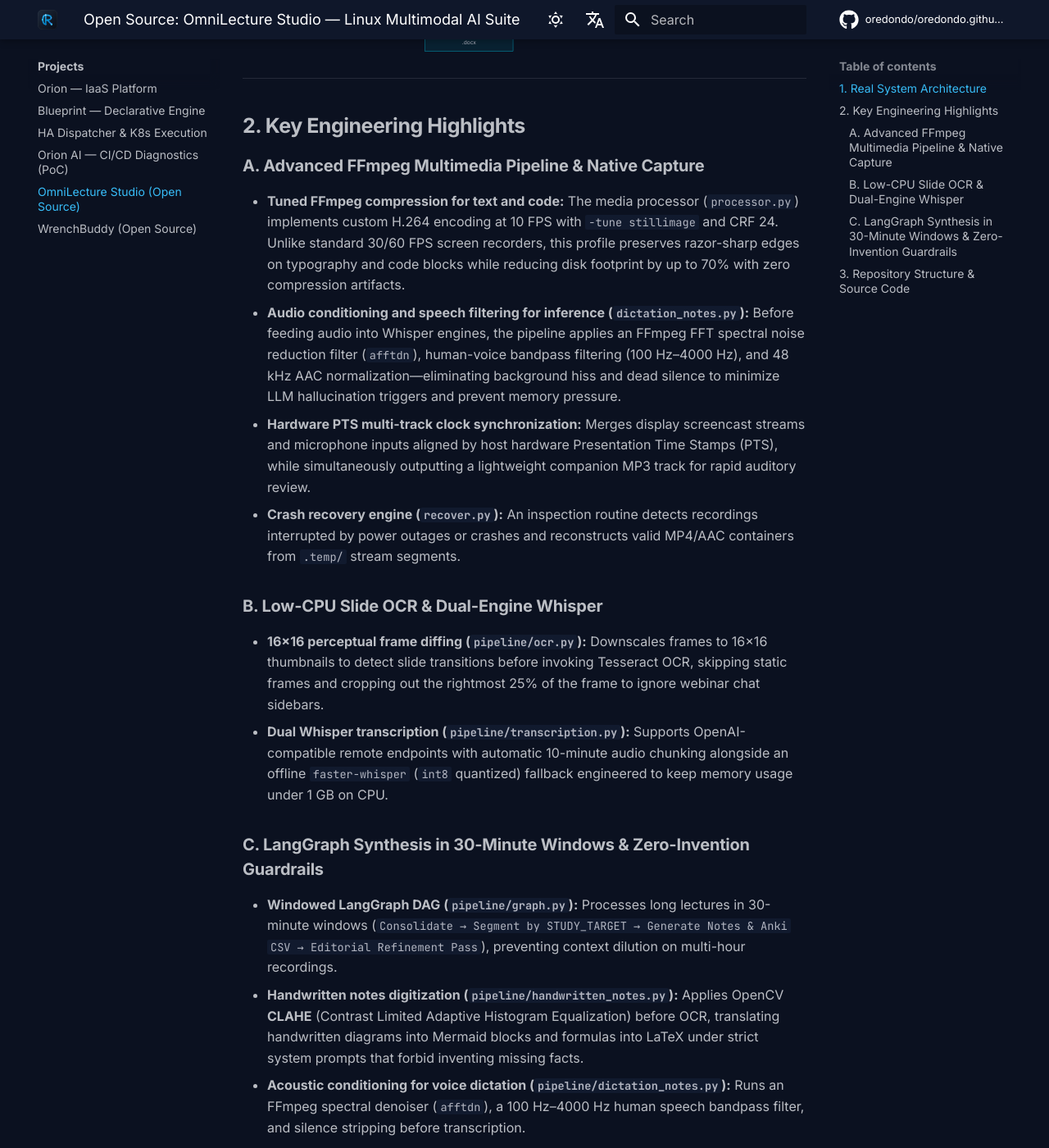
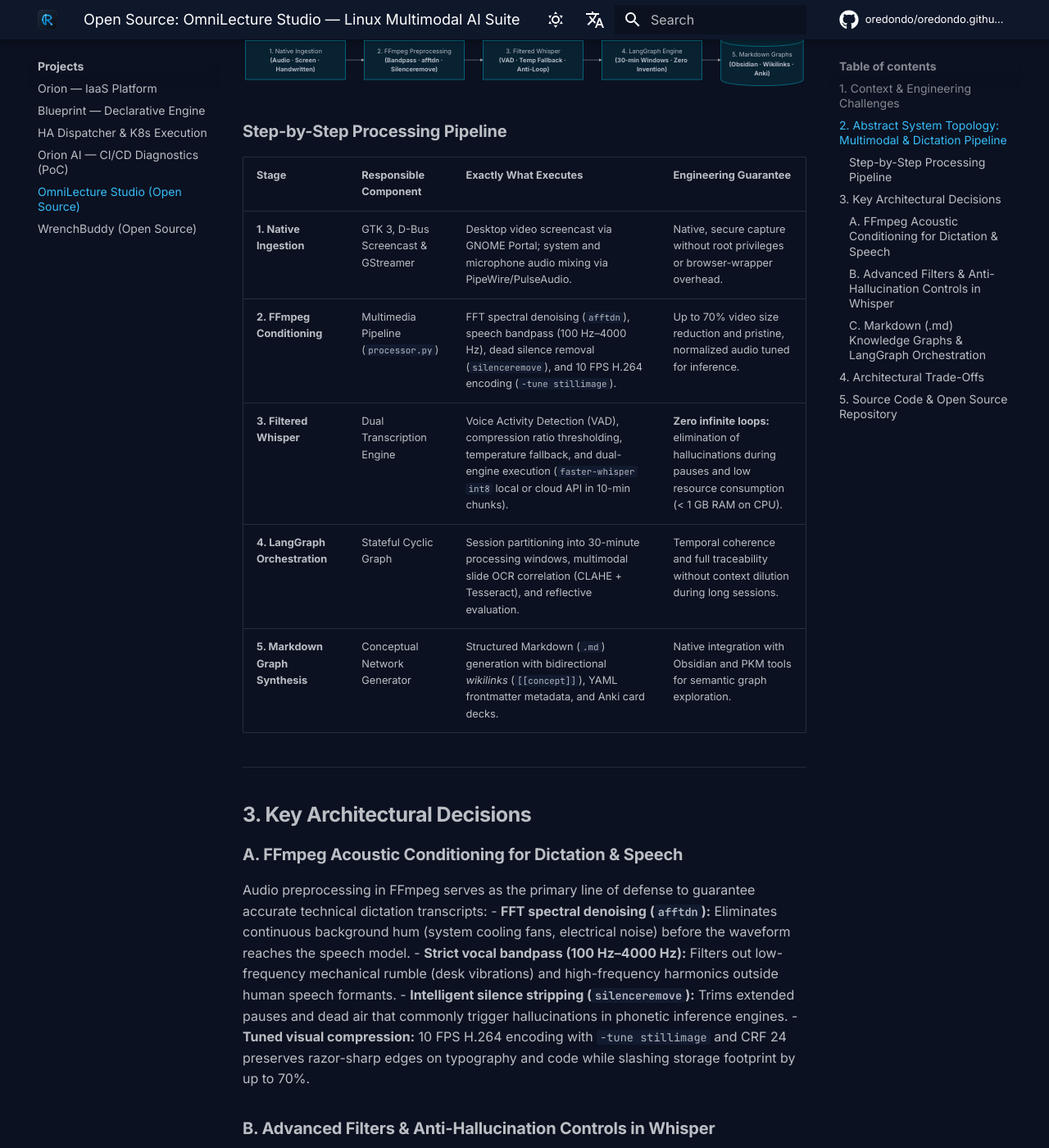
Before and after one commit to oredondo/oredondo.github.io, an MkDocs documentation site: the page built from docs/projects/omni-lecture.md, in a window 1280 px wide and 1400 px high, scrolled down 1351 px. Shown: the whole window at 82% size. Built offline with MkDocs 1.6.1 and Material for MkDocs 9.7.7, drawn with Linux system fonts in a browser that asks for light colours; comment, search, counter and statistics services are not loaded; some of the changed text lies outside the part shown.

Commit message:
refactor(omni-lecture): streamline architecture, emphasize FFmpeg dictation & Whisper filters, focus on Markdown knowledge graphs

````diff
--- a/docs/projects/omni-lecture.md
+++ b/docs/projects/omni-lecture.md
@@ -1,7 +1,7 @@
 ---
 title: "Open Source: OmniLecture Studio — Linux Multimodal AI Suite"
 description: >-
-  A native Linux (Wayland/GNOME, GTK 3) screen/audio capture and multimodal LangGraph study pipeline combining dual Whisper engines, OpenCV CLAHE + Tesseract OCR, and anti-hallucination guardrails.
+  Native Linux (Wayland/GNOME, GTK 3) suite with FFmpeg multimedia pipeline for voice dictations, Whisper anti-hallucination speech filtering, and LangGraph-powered Markdown knowledge graphs.
 ---
 
 # OmniLecture Studio: Native Linux Multimodal AI Suite
@@ -11,79 +11,88 @@ description: >-
 | **Role** | Creator & Maintainer (Open Source) |
 | **Repository** | [:fontawesome-brands-github: `github.com/oredondo/omnilecture-studio`](https://github.com/oredondo/omnilecture-studio) (MIT License) |
 | **Domain** | Linux desktop engineering (Wayland / GNOME / GTK 3) & multimodal LangGraph pipelines |
-| **Stack** | Python 3.10+, GTK 3, D-Bus Screencast, GStreamer (PipeWire/PulseAudio), FFmpeg, LangGraph, `faster-whisper` (`int8`) + Whisper API, OpenCV (CLAHE), Tesseract OCR |
+| **Stack** | Python 3.10+, GTK 3, D-Bus Screencast, GStreamer, FFmpeg, LangGraph, `faster-whisper` (`int8`), Whisper API, OpenCV (CLAHE), Tesseract OCR |
 
-!!! abstract "Overview"
+!!! abstract "Architectural summary"
 
-    **OmniLecture Studio** is an open-source, Linux-native academic and technical productivity suite built for GNOME (Wayland & X11). It captures online lectures, slides, handwritten notebook photos, and voice dictations, processing them through a multi-node **LangGraph** workflow into structured Markdown notes, Microsoft Word (`.docx`) documents, and spaced-repetition **Anki** flashcard decks under a strict zero-invention policy.
+    **OmniLecture Studio** is an open-source academic and technical productivity suite built natively for Linux desktops (GNOME / Wayland and X11). It combines native screen and audio capture via system APIs, an advanced **FFmpeg acoustic conditioning pipeline for voice dictations**, **speech filtering in Whisper to prevent hallucinations**, and a multi-node **LangGraph** engine that synthesizes content into **interconnected Markdown (`.md`) knowledge graphs** (compatible with Obsidian and PKM tools) alongside spaced-repetition **Anki** flashcard decks under strict zero-invention guardrails.
 
 ---
 
-## 1. Real System Architecture
+## 1. Context & Engineering Challenges
 
-Unlike web wrappers, OmniLecture Studio integrates directly with the Linux desktop stack (`GNOME Shell D-Bus Screencast`, `GStreamer`, `FFmpeg`) and orchestrates local and cloud AI models through modular pipelines:
+Automating the processing of technical lectures, conferences, and voice dictations on Linux presented three critical engineering challenges:
 
-```mermaid
-flowchart TD
-    subgraph UI["CLI & Native GTK 3 Interface"]
-        CLI["main.py: CLI Orchestrator"]
-        GUI["gui.py: GTK 3 Native UI (4 Tabs)"]
-    end
-
-    subgraph Capture["Linux Desktop Capture & Conditioning"]
-        Det["detector.py: Zoom Window Daemon"]
-        Vid["video_recorder.py: GNOME D-Bus Screencast"]
-        Aud["audio_recorder.py: GStreamer (PipeWire / PulseAudio)"]
-        Proc["processor.py: FFmpeg H.264 10fps stillimage + MP3"]
-        CLI & GUI --> Det & Vid & Aud --> Proc
-    end
-
-    subgraph Whisper["Dual Whisper Transcription Engine"]
-        W_Cloud["Remote Whisper API (10-min chunks)"]
-        W_Local["Local faster-whisper (CPU int8, RAM < 1 GB)"]
-    end
-
-    subgraph Pipelines["Multimodal Processing Pipelines"]
-        Notes["pipeline/generate_notes.py<br/>Class Notes & Anki"]
-        OCR["pipeline/ocr.py<br/>16x16 Slide Diff + Tesseract"]
-        Graph["pipeline/graph.py<br/>LangGraph 30-min Windows"]
-        Hand["pipeline/handwritten_notes.py<br/>OpenCV CLAHE + Zero-Invention OCR"]
-        Dict["pipeline/dictation_notes.py<br/>FFmpeg afftdn Denoiser + Structuring"]
-    end
-
-    Proc --> Notes
-    Notes --> OCR & W_Cloud & W_Local
-    OCR & W_Cloud & W_Local --> Graph
-    Graph --> Export["pipeline/docx_exporter.py<br/>Markdown + Anki CSV + .docx"]
-    Hand & Dict --> Export
-```
+1. **Acoustic noise & transcription hallucinations:** Raw audio (breathing, keyboard clicks, dead silence, background hum) frequently drives Whisper into infinite repetition loops or hallucinated phrases.
+2. **Compute & storage overhead:** Standard screen recording tools capture video at 30/60 FPS, creating massive, inefficient files for content where the majority of the display (slides, terminals, code) remains static.
+3. **Loss of conceptual relationships:** Dumping notes into flat, linear text blocks discards the semantic richness of a technical session, hindering the connection between interdependent concepts.
 
 ---
 
-## 2. Key Engineering Highlights
+## 2. Abstract System Topology: Multimodal & Dictation Pipeline
 
-### A. Advanced FFmpeg Multimedia Pipeline & Native Capture
-- **Tuned FFmpeg compression for text and code:** The media processor (`processor.py`) implements custom H.264 encoding at 10 FPS with `-tune stillimage` and CRF 24. Unlike standard 30/60 FPS screen recorders, this profile preserves razor-sharp edges on typography and code blocks while reducing disk footprint by up to 70% with zero compression artifacts.
-- **Audio conditioning and speech filtering for inference (`dictation_notes.py`):** Before feeding audio into Whisper engines, the pipeline applies an FFmpeg FFT spectral noise reduction filter (`afftdn`), human-voice bandpass filtering (100 Hz–4000 Hz), and 48 kHz AAC normalization—eliminating background hiss and dead silence to minimize LLM hallucination triggers and prevent memory pressure.
-- **Hardware PTS multi-track clock synchronization:** Merges display screencast streams and microphone inputs aligned by host hardware Presentation Time Stamps (PTS), while simultaneously outputting a lightweight companion MP3 track for rapid auditory review.
-- **Crash recovery engine (`recover.py`):** An inspection routine detects recordings interrupted by power outages or crashes and reconstructs valid MP4/AAC containers from `.temp/` stream segments.
+OmniLecture Studio decouples capture, signal preprocessing, filtered transcription, and conceptual synthesis into a deterministic pipeline:
 
-### B. Low-CPU Slide OCR & Dual-Engine Whisper
-- **16×16 perceptual frame diffing (`pipeline/ocr.py`):** Downscales frames to 16×16 thumbnails to detect slide transitions before invoking Tesseract OCR, skipping static frames and cropping out the rightmost 25% of the frame to ignore webinar chat sidebars.
-- **Dual Whisper transcription (`pipeline/transcription.py`):** Supports OpenAI-compatible remote endpoints with automatic 10-minute audio chunking alongside an offline `faster-whisper` (`int8` quantized) fallback engineered to keep memory usage under 1 GB on CPU.
+```mermaid
+flowchart LR
+    In["1. Native Ingestion<br/><b>(Audio · Screen · Handwritten)</b>"] --> FFmpeg["2. FFmpeg Preprocessing<br/><b>(Bandpass · afftdn · Silenceremove)</b>"]
+    FFmpeg --> Whisper["3. Filtered Whisper<br/><b>(VAD · Temp Fallback · Anti-Loop)</b>"]
+    Whisper --> Graph["4. LangGraph Engine<br/><b>(30-min Windows · Zero Invention)</b>"]
+    Graph --> MD[("5. Markdown Graphs<br/><b>(Obsidian · Wikilinks · Anki)</b>")]
+```
 
-### C. LangGraph Synthesis in 30-Minute Windows & Zero-Invention Guardrails
-- **Windowed LangGraph DAG (`pipeline/graph.py`):** Processes long lectures in 30-minute windows (`Consolidate → Segment by STUDY_TARGET → Generate Notes & Anki CSV → Editorial Refinement Pass`), preventing context dilution on multi-hour recordings.
-- **Handwritten notes digitization (`pipeline/handwritten_notes.py`):** Applies OpenCV **CLAHE** (Contrast Limited Adaptive Histogram Equalization) before OCR, translating handwritten diagrams into Mermaid blocks and formulas into LaTeX under strict system prompts that forbid inventing missing facts.
-- **Acoustic conditioning for voice dictation (`pipeline/dictation_notes.py`):** Runs an FFmpeg spectral denoiser (`afftdn`), a 100 Hz–4000 Hz human speech bandpass filter, and silence stripping before transcription.
+### Step-by-Step Processing Pipeline
+
+| Stage | Responsible Component | Exactly What Executes | Engineering Guarantee |
+| :--- | :--- | :--- | :--- |
+| **1. Native Ingestion** | GTK 3, D-Bus Screencast & GStreamer | Desktop video screencast via GNOME Portal; system and microphone audio mixing via PipeWire/PulseAudio. | Native, secure capture without root privileges or browser-wrapper overhead. |
+| **2. FFmpeg Conditioning** | Multimedia Pipeline (`processor.py`) | FFT spectral denoising (`afftdn`), speech bandpass (100 Hz–4000 Hz), dead silence removal (`silenceremove`), and 10 FPS H.264 encoding (`-tune stillimage`). | Up to 70% video size reduction and pristine, normalized audio tuned for inference. |
+| **3. Filtered Whisper** | Dual Transcription Engine | Voice Activity Detection (VAD), compression ratio thresholding, temperature fallback, and dual-engine execution (`faster-whisper int8` local or cloud API in 10-min chunks). | **Zero infinite loops:** elimination of hallucinations during pauses and low resource consumption (< 1 GB RAM on CPU). |
+| **4. LangGraph Orchestration** | Stateful Cyclic Graph | Session partitioning into 30-minute processing windows, multimodal slide OCR correlation (CLAHE + Tesseract), and reflective evaluation. | Temporal coherence and full traceability without context dilution during long sessions. |
+| **5. Markdown Graph Synthesis** | Conceptual Network Generator | Structured Markdown (`.md`) generation with bidirectional *wikilinks* (`[[concept]]`), YAML frontmatter metadata, and Anki card decks. | Native integration with Obsidian and PKM tools for semantic graph exploration. |
 
 ---
 
-## 3. Repository Structure & Source Code
+## 3. Key Architectural Decisions
 
-The complete Python codebase, GTK 3 components, FFmpeg pipelines, and LangGraph definitions are public on GitHub:
+### A. FFmpeg Acoustic Conditioning for Dictation & Speech
+Audio preprocessing in FFmpeg serves as the primary line of defense to guarantee accurate technical dictation transcripts:
+- **FFT spectral denoising (`afftdn`):** Eliminates continuous background hum (system cooling fans, electrical noise) before the waveform reaches the speech model.
+- **Strict vocal bandpass (100 Hz–4000 Hz):** Filters out low-frequency mechanical rumble (desk vibrations) and high-frequency harmonics outside human speech formants.
+- **Intelligent silence stripping (`silenceremove`):** Trims extended pauses and dead air that commonly trigger hallucinations in phonetic inference engines.
+- **Tuned visual compression:** 10 FPS H.264 encoding with `-tune stillimage` and CRF 24 preserves razor-sharp edges on typography and code while slashing storage footprint by up to 70%.
 
-- :fontawesome-brands-github: **Source Repository:** [`github.com/oredondo/omnilecture-studio`](https://github.com/oredondo/omnilecture-studio)
+### B. Advanced Filters & Anti-Hallucination Controls in Whisper
+To counter Whisper's tendency to loop or hallucinate text when audio signal degrades, the pipeline enforces strict phonetic guardrails:
+- **Voice Activity Detection (VAD):** Discards silent or low-energy segments prior to invoking the neural network.
+- **Temperature Fallback:** Begins inference at temperature `0.0` (maximum determinism) and only steps up temperature if the compression ratio exceeds `compression_ratio_threshold` (2.4), preventing phrase repetition cascades.
+- **Dual execution engine:** Allows seamless toggling between an offline `faster-whisper` engine quantized in `int8` (running on CPU with under 1 GB RAM without sending data over the network) and the remote Whisper API with automatic 10-minute chunking.
+
+### C. Markdown (`.md`) Knowledge Graphs & LangGraph Orchestration
+OmniLecture avoids closed, proprietary document formats in favor of **interconnected Markdown knowledge graphs**:
+- **Stateful LangGraph machine:** Orchestrates the session across consecutive 30-minute windows (`Segmentation → Entity Extraction → Refinement`), preventing context degradation on multi-hour recordings.
+- **Semantic interlinking (Obsidian Knowledge Graphs):** Every key concept, formula, or definition is linked via bidirectional *wikilinks* (`[[Key Concept]]`) and hierarchical taxonomies in Markdown (`.md`), enabling full semantic graph visualization in Obsidian and Personal Knowledge Management (PKM) ecosystems.
+- **Spaced repetition:** Automatically outputs Anki flashcard decks mapped to concepts within the graph, ensuring long-term knowledge retention.
+
+---
+
+## 4. Architectural Trade-Offs
+
+| Decision | Alternative Considered | Trade-Off Rationale |
+| :--- | :--- | :--- |
+| **Upstream FFmpeg conditioning** | Feeding raw audio directly to Whisper | Eliminates background hum and silence that provoke infinite repetition loops and hallucinations. |
+| **VAD & Temperature Fallback filters** | Standard single-pass fixed-temperature inference | Prevents repetitive phrase generation and enforces deterministic transcription outputs. |
+| **Markdown knowledge graphs (`.md`)** | Proprietary word-processing formats | Models linked conceptual networks via *wikilinks* compatible with Obsidian and versionable in Git. |
+| **Dual Whisper (`int8` local + Cloud)** | Cloud-only or heavy unquantized local model | Delivers full privacy and low compute (< 1 GB CPU RAM) offline, while retaining cloud capacity for massive recordings. |
+| **30-minute LangGraph windows** | Single monolithic prompt over entire transcript | Prevents context window saturation and preserves granular technical detail across multi-hour lectures. |
+
+---
+
+## 5. Source Code & Open Source Repository
+
+The complete Python source code, FFmpeg filtering pipelines, native GTK 3 interface, and LangGraph definitions are published under the MIT license:
+
+- :fontawesome-brands-github: **Official GitHub Repository:** [`github.com/oredondo/omnilecture-studio`](https://github.com/oredondo/omnilecture-studio)
 
 ---
 
````
Also changed, not shown: docs/projects/index.md (+1 -1 lines), docs_es/projects/index.md (+1 -1 lines), docs_es/projects/omni-lecture.md (+65 -56 lines).
